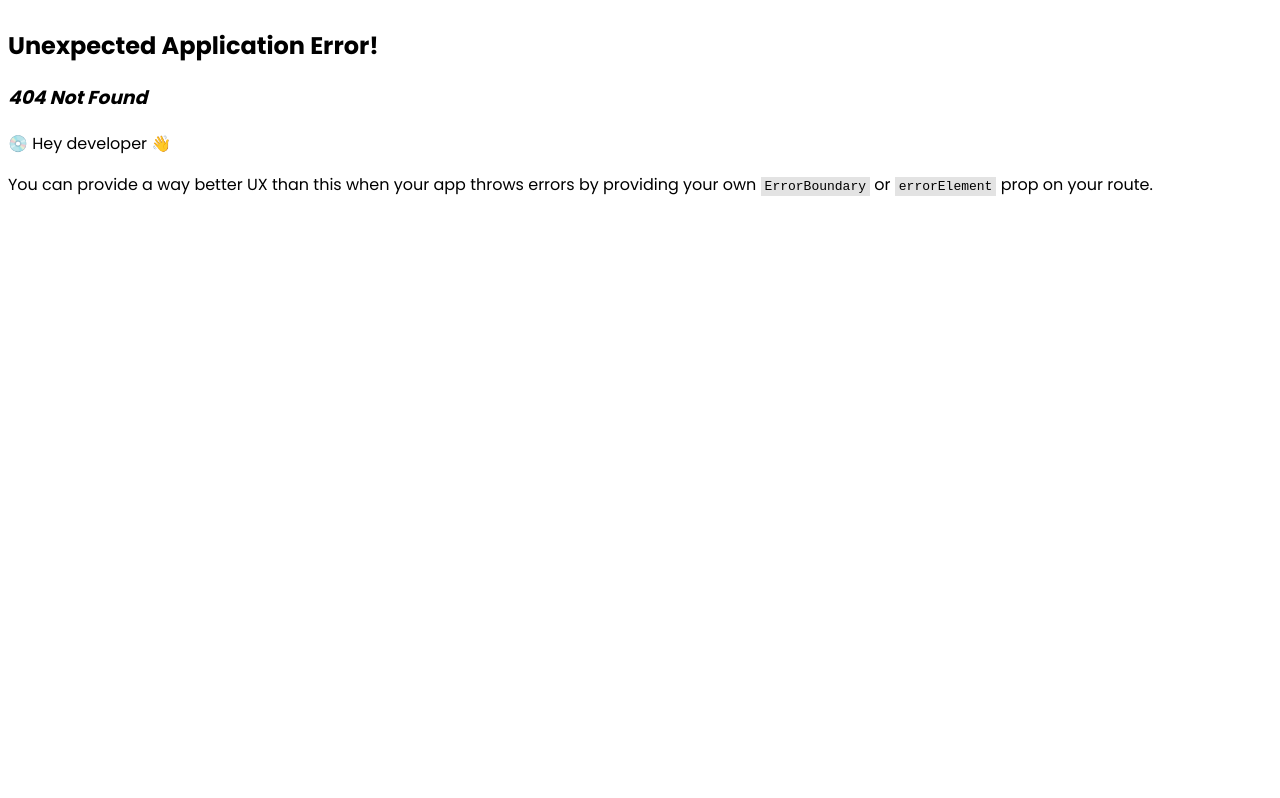
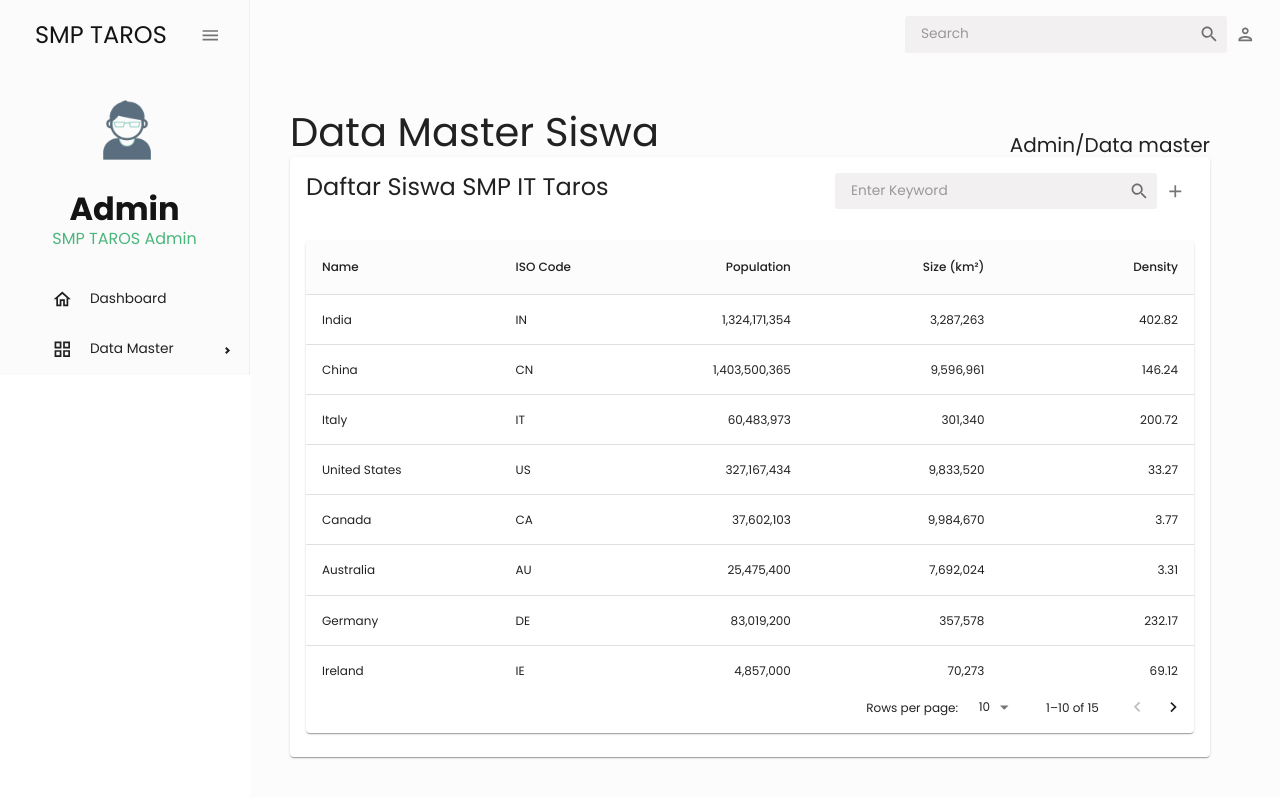
Before and after one commit to SMP-Taros/SIA_SMP-Taros, a React (Create React App) app in the folder frontend/: page /siswa in a window 1280 px wide. Before the commit this address had no page. Shown: the top 798 px of the page. Built offline with nearby package versions, Linux system fonts and the light colour scheme.

Commit message:
create page siswa

```diff
--- a/frontend/src/components/Form/loginForm.jsx
+++ b/frontend/src/components/Form/loginForm.jsx
@@ -10,7 +10,9 @@
         backgroundImage: `url(${background})`,
         backgroundSize: "cover",
         backgroundPosition: "center",
-        overflow: "hidden",
+        margin: 0,
+        padding: 0,
+        // overflow: "hidden",
       }}
     >
       <Box component="div" margin="auto" width="616px" paddingTop="150px">
--- /dev/null
+++ b/frontend/src/data/siswaData.jsx
@@ -0,0 +1,50 @@
+const columns = [
+  { id: "name", label: "Name", minWidth: 170 },
+  { id: "code", label: "ISO\u00a0Code", minWidth: 100 },
+  {
+    id: "population",
+    label: "Population",
+    minWidth: 170,
+    align: "right",
+    format: (value) => value.toLocaleString("en-US"),
+  },
+  {
+    id: "size",
+    label: "Size\u00a0(km\u00b2)",
+    minWidth: 170,
+    align: "right",
+    format: (value) => value.toLocaleString("en-US"),
+  },
+  {
+    id: "density",
+    label: "Density",
+    minWidth: 170,
+    align: "right",
+    format: (value) => value.toFixed(2),
+  },
+];
+
+function createData(name, code, population, size) {
+  const density = population / size;
+  return { name, code, population, size, density };
+}
+
+const rows = [
+  createData("India", "IN", 1324171354, 3287263),
+  createData("China", "CN", 1403500365, 9596961),
+  createData("Italy", "IT", 60483973, 301340),
+  createData("United States", "US", 327167434, 9833520),
+  createData("Canada", "CA", 37602103, 9984670),
+  createData("Australia", "AU", 25475400, 7692024),
+  createData("Germany", "DE", 83019200, 357578),
+  createData("Ireland", "IE", 4857000, 70273),
+  createData("Mexico", "MX", 126577691, 1972550),
+  createData("Japan", "JP", 126317000, 377973),
+  createData("France", "FR", 67022000, 640679),
+  createData("United Kingdom", "GB", 67545757, 242495),
+  createData("Russia", "RU", 146793744, 17098246),
+  createData("Nigeria", "NG", 200962417, 923768),
+  createData("Brazil", "BR", 210147125, 8515767),
+];
+
+export { columns, rows, createData };
--- a/frontend/src/index.css
+++ b/frontend/src/index.css
@@ -7,7 +7,7 @@
 .content {
   height: 100%;
   width: 100%;
-  overflow: hidden;
+  /* overflow: hidden; */
   font-family: 'Poppins', sans-serif;
 }
 
@@ -16,9 +16,9 @@
   position: relative;
 }
 
-::-webkit-scrollbar {
+/* ::-webkit-scrollbar {
   width: 10px;
-}
+} */
 
 /* Track */
 ::-webkit-scrollbar-track {
--- a/frontend/src/index.js
+++ b/frontend/src/index.js
@@ -11,12 +11,14 @@
 } from "react-router-dom";
 import Dashboard from "./scanes/Dashboard/Dashboard";
 import Login from "./scanes/Login/Login";
+import Siswa from "./scanes/Siswa/siswaScreen";
 
 const router = createBrowserRouter(
   createRoutesFromElements(
     <Route path="/" element={<App />}>
       <Route index={true} path="/" element={<Dashboard />} />
       <Route path="/login" element={<Login />} />
+      <Route path="/siswa" element={<Siswa />} />
     </Route>
   )
 );
--- a/frontend/src/scanes/Login/Login.jsx
+++ b/frontend/src/scanes/Login/Login.jsx
@@ -17,6 +17,7 @@
 import { useState } from "react";
 import VisibilityIcon from "@mui/icons-material/Visibility";
 import VisibilityOffIcon from "@mui/icons-material/VisibilityOff";
+import { Link } from "react-router-dom";
 
 const Login = () => {
   const [showPasssword, setShowPassword] = useState(false);
@@ -114,7 +115,8 @@
               margin: "auto",
               backgroundColor: "#F6C03C",
             }}
-            href="/"
+            component={Link}
+            to="/"
           >
             Sign In
           </Button>
--- /dev/null
+++ b/frontend/src/scanes/Siswa/siswaScreen.jsx
@@ -0,0 +1,149 @@
+import {
+  Box,
+  Card,
+  CardContent,
+  Grid,
+  Typography,
+  IconButton,
+  useTheme,
+  Stack,
+} from "@mui/material";
+import InputBase from "@mui/material/InputBase";
+import { useContext } from "react";
+import { ColorModeContext, tokens } from "../../Theme";
+import * as React from "react";
+
+import Paper from "@mui/material/Paper";
+import Table from "@mui/material/Table";
+import TableBody from "@mui/material/TableBody";
+import TableCell from "@mui/material/TableCell";
+import TableContainer from "@mui/material/TableContainer";
+import TableHead from "@mui/material/TableHead";
+import TablePagination from "@mui/material/TablePagination";
+import TableRow from "@mui/material/TableRow";
+
+import SearchIcon from "@mui/icons-material/Search";
+import Template from "../Template/TemplateScreen";
+import AddIcon from "@mui/icons-material/Add";
+
+import { columns, rows, createData } from "../../data/siswaData";
+
+const Siswa = () => {
+  const theme = useTheme();
+  const colors = tokens(theme.palette.mode);
+
+  const [page, setPage] = React.useState(0);
+  const [rowsPerPage, setRowsPerPage] = React.useState(10);
+
+  const handleChangePage = (event, newPage) => {
+    setPage(newPage);
+  };
+
+  const handleChangeRowsPerPage = (event) => {
+    setRowsPerPage(+event.target.value);
+    setPage(0);
+  };
+  // const colorMode = useContext(ColorModeContext);
+  return (
+    <Template>
+      <Box component="div" width="100%" padding="40px" paddingRight="70px">
+        <Grid container justifyContent="space-between">
+          <Grid item>
+            <Typography variant="h1">Data Master Siswa</Typography>
+          </Grid>
+          <Grid item>
+            <Typography variant="h2" fontSize="20px" marginTop="24px">
+              Admin/Data master
+            </Typography>
+          </Grid>
+        </Grid>
+        <Card>
+          <CardContent>
+            <Grid container justifyContent="space-between">
+              <Grid item>
+                <Typography variant="h3">Daftar Siswa SMP IT Taros</Typography>
+              </Grid>
+              <Grid item>
+                <Stack direction="row">
+                  <Box backgroundColor={colors.primary[400]} borderRadius="3px">
+                    <InputBase
+                      sx={{ ml: 2, flex: 1 }}
+                      placeholder="Enter Keyword"
+                    />
+                    <IconButton type="button" sx={{ p: 1 }}>
+                      <SearchIcon />
+                    </IconButton>
+                  </Box>
+
+                  <IconButton type="button" sx={{ p: 1 }}>
+                    <AddIcon />
+                  </IconButton>
+                </Stack>
+              </Grid>
+            </Grid>
+          </CardContent>
+          <CardContent>
+            <Paper sx={{ width: "100%", overflow: "hidden" }}>
+              <TableContainer sx={{ maxHeight: 440 }}>
+                <Table stickyHeader aria-label="sticky table">
+                  <TableHead>
+                    <TableRow>
+                      {columns.map((column) => (
+                        <TableCell
+                          key={column.id}
+                          align={column.align}
+                          style={{ minWidth: column.minWidth }}
+                        >
+                          {column.label}
+                        </TableCell>
+                      ))}
+                    </TableRow>
+                  </TableHead>
+                  <TableBody>
+                    {rows
+                      .slice(
+                        page * rowsPerPage,
+                        page * rowsPerPage + rowsPerPage
+                      )
+                      .map((row) => {
+                        return (
+                          <TableRow
+                            hover
+                            role="checkbox"
+                            tabIndex={-1}
+                            key={row.code}
+                          >
+                            {columns.map((column) => {
+                              const value = row[column.id];
+                              return (
+                                <TableCell key={column.id} align={column.align}>
+                                  {column.format && typeof value === "number"
+                                    ? column.format(value)
+                                    : value}
+                                </TableCell>
+                              );
+                            })}
+                          </TableRow>
+                        );
+                      })}
+                  </TableBody>
+                </Table>
+              </TableContainer>
+              <TablePagination
+                rowsPerPageOptions={[10, 25, 100]}
+                component="div"
+                count={rows.length}
+                rowsPerPage={rowsPerPage}
+                page={page}
+                onPageChange={handleChangePage}
+                onRowsPerPageChange={handleChangeRowsPerPage}
+              />
+            </Paper>
+          </CardContent>
+        </Card>
+      </Box>
+    </Template>
+  );
+};
+
+export default Siswa;
```
